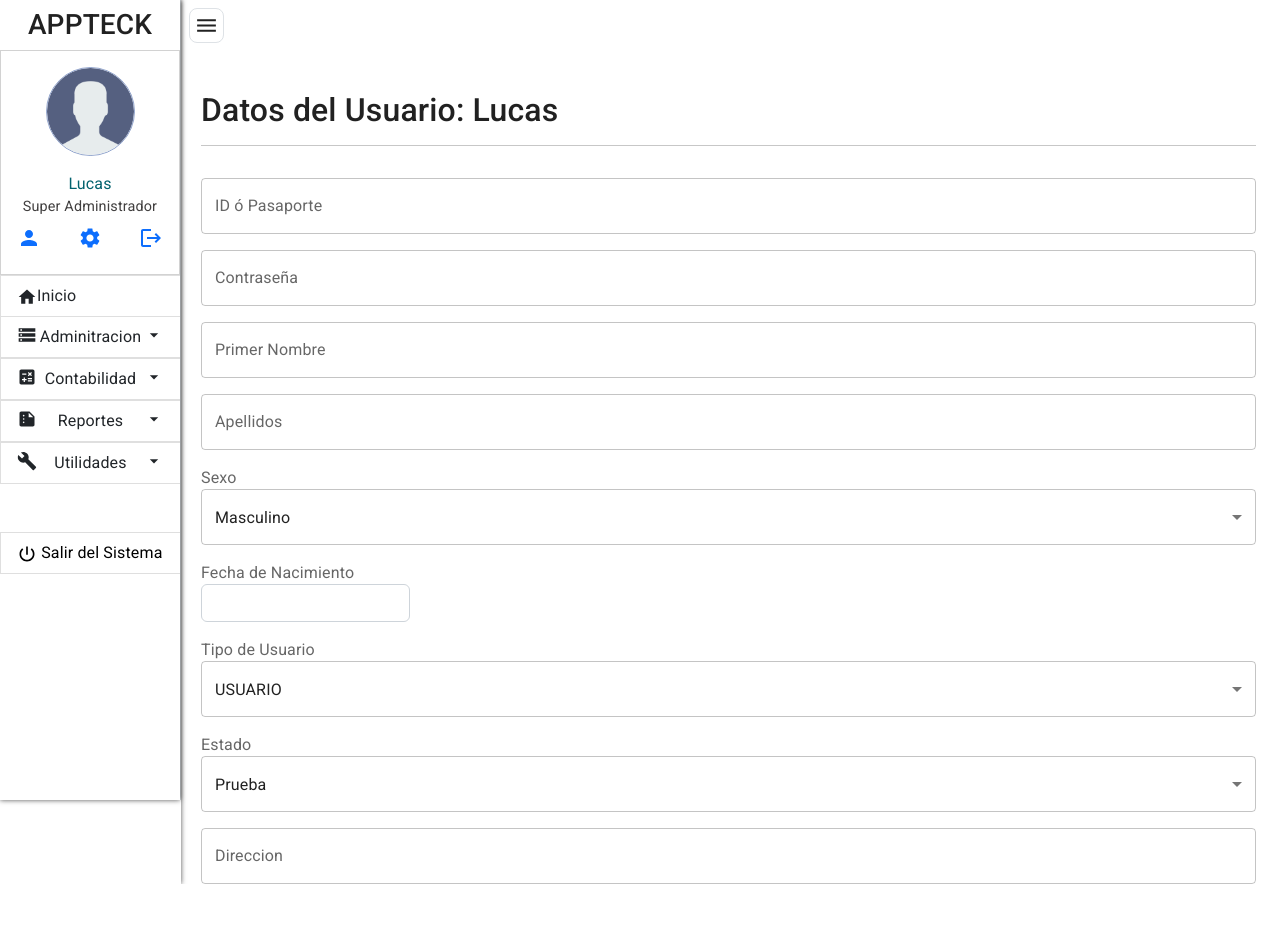
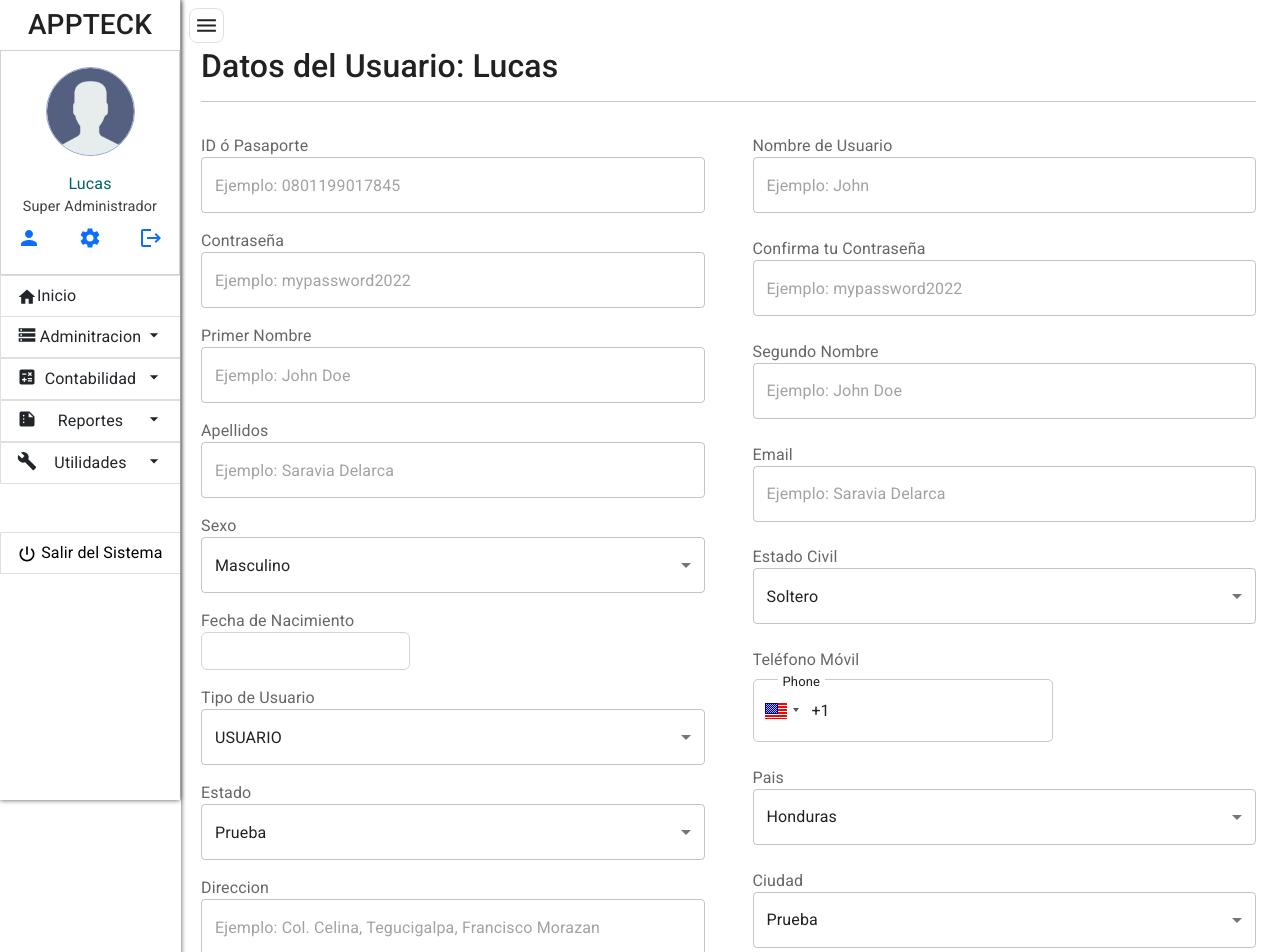
Before and after one commit to Christian-sauceda/Front-Celina, a React (Vite) app: page /profile in a window 1280 px wide. Shown: the top 952 px of the page. Before the commit the page ends 884 px from the top, so only its background shows below. Built offline with nearby package versions, Linux system fonts and the light colour scheme; a web font is replaced by a local one.

Commit message:
Ya termine de agregar los formularios de perfil, tablas, ciertas animaciones y cositas que faltaban del enrutamiento

```diff
--- a/package.json
+++ b/package.json
@@ -19,6 +19,7 @@
     "react": "^18.2.0",
     "react-datepicker": "^4.8.0",
     "react-dom": "^18.2.0",
+    "react-phone-input-2": "^2.15.1",
     "react-redux": "^8.0.5",
     "react-router-dom": "^6.4.3"
   },
--- a/src/celina/pages/InicioPage.jsx
+++ b/src/celina/pages/InicioPage.jsx
@@ -10,7 +10,7 @@ export const InicioPage = () => {
       {/* <Sidebar> */}
 
         {/* <h1>Bienvenido a APPTECK © {new Date().getFullYear()}</h1> */}
-        <div className="container container_inicio_styles d-flex justify-content-center align-middle flex-column flex-md-row mt-1">
+        <div className="container container_inicio_styles d-flex justify-content-center align-middle flex-column flex-md-row mt-1 animate__animated animate__fadeIn">
           <div className="bienvenido_styles">
             Bienvenido a
           </div>
--- a/src/celina/pages/administracion/AsientosPage.jsx
+++ b/src/celina/pages/administracion/AsientosPage.jsx
@@ -54,6 +54,7 @@ export const AsientosPage = () => {
         </div>
 
         <MUIDataTable
+          className='animate__animated animate__fadeIn'
           title={"Tipos de Asientos"}
           data={dataTipoAsientos}
           columns={columns}
--- a/src/celina/pages/administracion/EmpresasPage.jsx
+++ b/src/celina/pages/administracion/EmpresasPage.jsx
@@ -62,6 +62,7 @@ export const EmpresasPage = () => {
         </div>
 
         <MUIDataTable
+          className='animate__animated animate__fadeIn'
           title={"Empresas"}
           data={dataEmpresas}
           columns={columns}
--- a/src/celina/pages/administracion/UsuariosPage.jsx
+++ b/src/celina/pages/administracion/UsuariosPage.jsx
@@ -30,6 +30,7 @@ export const UsuariosPage = () => {
         </div>
 
         <MUIDataTable
+          className='animate__animated animate__fadeIn'
           title={"Usuarios"}
           data={dataUsuarios}
           columns={columns}
--- a/src/celina/pages/perfil/PerfilPage.jsx
+++ b/src/celina/pages/perfil/PerfilPage.jsx
@@ -1,4 +1,5 @@
 import { Box, Grid, InputLabel, MenuItem, Select, TextField } from "@mui/material"
+import { useState } from "react";
 
 // DatePicker
 import DatePicker, {registerLocale} from "react-datepicker";
@@ -6,17 +7,28 @@ import "react-datepicker/dist/react-datepicker.css";
 import es from 'date-fns/locale/es';
 registerLocale('es', es)
 
+// Input Phones
+import PhoneInput from 'react-phone-input-2'
+import 'react-phone-input-2/lib/material.css'
+
 export const PerfilPage = () => {
+  const [cellPhone, setCellPhone] = useState()
+  const changePhone = (e) => {
+    // console.log('ACA >> ', e)
+    // console.log('prueba >>> ', cellPhone)
+    setCellPhone(e)
+  }
+
   return (
     <>
-    <div className="container mt-5">
+    <div className="container mt-1 animate__animated animate__fadeIn">
       <h2>Datos del Usuario: Lucas</h2>
       <hr />
-      <Box component="form">
+      <Box component="form" className="d-sm-flex mb-4">
         <Grid container>
           <Grid item xs={12} sx={{mt: 2}}>
+              <InputLabel>ID ó Pasaporte</InputLabel>
               <TextField
-                label='ID ó Pasaporte'
                 type='text'
                 placeholder='Ejemplo: 0801199017845'
                 fullWidth
@@ -25,8 +37,8 @@ export const PerfilPage = () => {
           </Grid>
 
           <Grid item xs={12} sx={{mt: 2}}>
+              <InputLabel>Contraseña</InputLabel>
               <TextField
-                label='Contraseña'
                 type='password'
                 placeholder='Ejemplo: mypassword2022'
                 fullWidth
@@ -38,8 +50,8 @@ export const PerfilPage = () => {
           </Grid>
 
           <Grid item xs={12} sx={{mt: 2}}>
+              <InputLabel>Primer Nombre</InputLabel>
               <TextField
-                label='Primer Nombre'
                 type='text'
                 placeholder='Ejemplo: John Doe'
                 fullWidth
@@ -51,8 +63,8 @@ export const PerfilPage = () => {
           </Grid>
 
           <Grid item xs={12} sx={{mt: 2}}>
+              <InputLabel>Apellidos</InputLabel>
               <TextField
-                label='Apellidos'
                 type='text'
                 placeholder='Ejemplo: Saravia Delarca'
                 fullWidth
@@ -64,11 +76,9 @@ export const PerfilPage = () => {
           </Grid>
 
           <Grid item xs={12} sx={{mt: 2}}>
-            <InputLabel id="demo-simple-select-label">Sexo</InputLabel>
+            <InputLabel>Sexo</InputLabel>
             <Select
-              labelId="demo-simple-select-label"
               id="demo-simple-select"
-              placeholder='Ejemplo: Saravia Delarca'
               defaultValue={'M'}
               // onChange={handleChange}
               fullWidth
@@ -94,7 +104,6 @@ export const PerfilPage = () => {
             <InputLabel>Tipo de Usuario</InputLabel>
             <Select
               id="demo-simple-select"
-              placeholder='Ejemplo: Saravia Delarca'
               defaultValue={2}
               // onChange={handleChange}
               fullWidth
@@ -108,7 +117,6 @@ export const PerfilPage = () => {
             <InputLabel>Estado</InputLabel>
             <Select
               id="demo-simple-select"
-              placeholder='Ejemplo: Saravia Delarca'
               defaultValue={1}
               // onChange={handleChange}
               fullWidth
@@ -127,9 +135,8 @@ export const PerfilPage = () => {
           </Grid>
 
           <Grid item xs={12} sx={{mt: 2}}>
-            {/* <InputLabel>Direccion</InputLabel> */}
+            <InputLabel>Direccion</InputLabel>
               <TextField
-                label='Direccion'
                 type='textarea'
                 placeholder='Ejemplo: Col. Celina, Tegucigalpa, Francisco Morazan'
                 fullWidth
@@ -147,6 +154,117 @@ export const PerfilPage = () => {
           </Grid>
 
         </Grid>
+
+        <Grid container className="ms-sm-5">
+          <Grid item xs={12} sx={{mt: 2}}>
+              <InputLabel>Nombre de Usuario</InputLabel>
+              <TextField
+                type='text'
+                placeholder='Ejemplo: John'
+                fullWidth
+                name='username'
+              />
+          </Grid>
+
+          <Grid item xs={12} sx={{mt: 2}}>
+              <InputLabel>Confirma tu Contraseña</InputLabel>
+              <TextField
+                type='password'
+                placeholder='Ejemplo: mypassword2022'
+                fullWidth
+                name='password'
+                // onChange={}
+                // error={}
+                // helperText={}
+              />
+          </Grid>
+
+          <Grid item xs={12} sx={{mt: 2}}>
+              <InputLabel>Segundo Nombre</InputLabel>
+              <TextField
+                type='text'
+                placeholder='Ejemplo: John Doe'
+                fullWidth
+                name='lastName'
+                // onChange={}
+                // error={}
+                // helperText={}
+              />
+          </Grid>
+
+          <Grid item xs={12} sx={{mt: 2}}>
+              <InputLabel>Email</InputLabel>
+              <TextField
+                type='email'
+                placeholder='Ejemplo: Saravia Delarca'
+                fullWidth
+                name='email'
+                // onChange={}
+                // error={}
+                // helperText={}
+              />
+          </Grid>
+
+          <Grid item xs={12} sx={{mt: 2}}>
+            <InputLabel>Estado Civil</InputLabel>
+            <Select
+              id="demo-simple-select"
+              defaultValue={'S'}
+              // onChange={handleChange}
+              fullWidth
+            >
+              <MenuItem value='S'>Soltero</MenuItem>
+              <MenuItem value='C'>Casado</MenuItem>
+              <MenuItem value='U'>Union Libre</MenuItem>
+              <MenuItem value='V'>Viudo</MenuItem>
+            </Select>
+          </Grid>
+
+          <Grid item xs={12} sx={{mt: 2}}>
+              <InputLabel className="mb-2">Teléfono Móvil</InputLabel>
+              <PhoneInput
+                  className=' d-block w-100'
+                  country={'us'}
+                  enableAreaCodes={true}
+                  value={cellPhone}
+                  onChange={changePhone}
+              />
+          </Grid>
+
+          <Grid item xs={12} sx={{mt: 2}}>
+            <InputLabel>Pais</InputLabel>
+            <Select
+              id="demo-simple-select"
+              defaultValue={'HN'}
+              // onChange={handleChange}
+              fullWidth
+              >
+              <MenuItem value='HN'>Honduras</MenuItem>
+              <MenuItem value='Es'>El Salvador</MenuItem>
+            </Select>
+          </Grid>
+
+          <Grid item xs={12} sx={{mt: 2}}>
+            <InputLabel>Ciudad</InputLabel>
+            <Select
+              id="demo-simple-select"
+              defaultValue={1}
+              // onChange={handleChange}
+              fullWidth
+            >
+              <MenuItem value={1}>Prueba</MenuItem>
+              <MenuItem value={2}>Atlantida</MenuItem>
+              <MenuItem value={2}>Atlantida</MenuItem>
+              <MenuItem value={2}>Atlantida</MenuItem>
+              <MenuItem value={2}>Atlantida</MenuItem>
+              <MenuItem value={2}>Atlantida</MenuItem>
+              <MenuItem value={2}>Atlantida</MenuItem>
+              <MenuItem value={2}>Atlantida</MenuItem>
+              <MenuItem value={2}>Atlantida</MenuItem>
+            </Select>
+          </Grid>
+
+        </Grid>
       </Box>
     </div>
     </>
--- a/src/celina/pages/utilidades/BitacoraPage.jsx
+++ b/src/celina/pages/utilidades/BitacoraPage.jsx
@@ -15,6 +15,7 @@ export const BitacoraPage = () => {
     <>
       <div className="container-fluid mt-5">
         <MUIDataTable
+          className='animate__animated animate__fadeIn'
           title={"Consulta Bitácora"}
           data={dataBitacora}
           columns={columns}
--- a/src/ui/components/Sidebar.jsx
+++ b/src/ui/components/Sidebar.jsx
@@ -40,8 +40,8 @@ export const Sidebar = ( {children} ) => {
 
                                 <div className='d-flex justify-content-between my-2'>
                                     <NavLink to='/profile'><PersonIcon /></NavLink>
-                                    <a href='#'><SettingsIcon /></a>
-                                    <a href='#'><LogoutIcon /></a>
+                                    <NavLink href='#'><SettingsIcon /></NavLink>
+                                    <NavLink to='/empresas-init'><LogoutIcon /></NavLink>
                                 </div>
                             </div>
                         </div>
```
Also changed, not shown: src/celina/pages/SelectEmpresaPage.jsx (+24 -110 lines), 1 other file (tests, documents, lock files or other folders).
